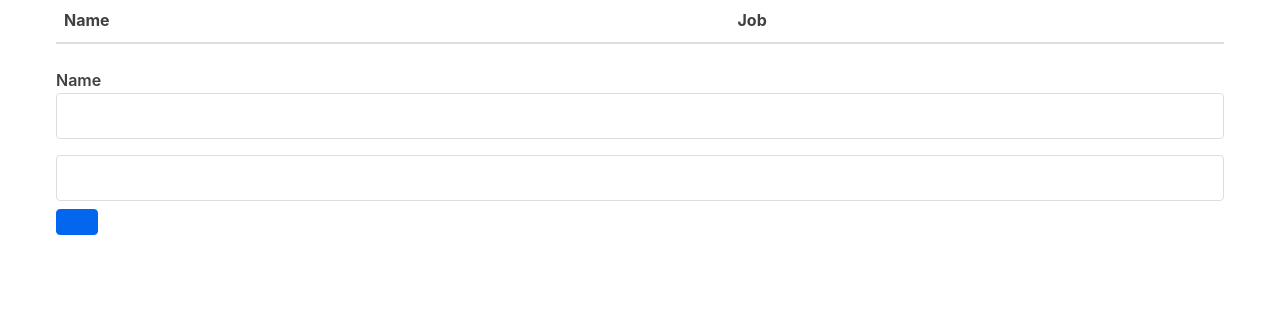
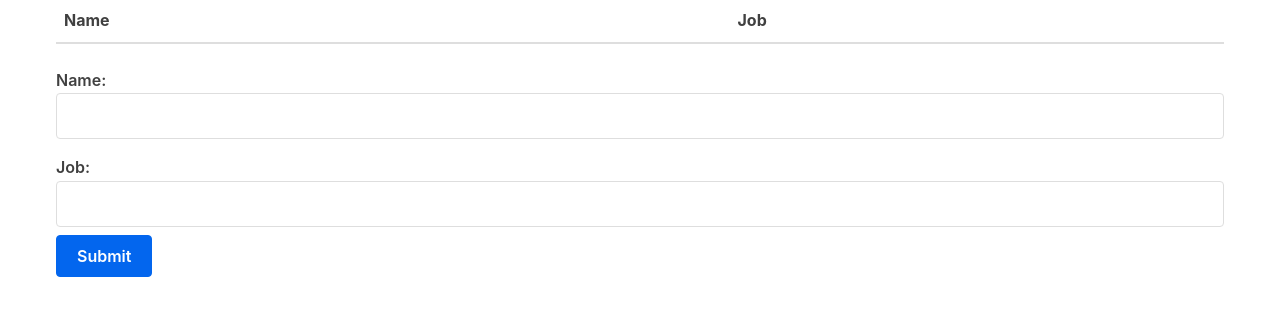
Before and after one commit to wrunion/react-tutorial-5520, a React (Create React App) app: page / in a window 1280 px wide. Shown: the top 316 px of the page. Built offline with nearby package versions, Linux system fonts and the light colour scheme.

Commit message:
Form now working.

```diff
--- a/src/Form.js
+++ b/src/Form.js
@@ -1,11 +1,10 @@
 import React, { Component } from 'react';
 
 class Form extends Component {
-  intialState = {
+  state = {
     name: '',
     job: '',
   }
-  state = this.initialState
 
   handleChange = event => {
     const { name, value } = event.target;
@@ -15,33 +14,36 @@ class Form extends Component {
     });
   }
 
-  submitForm = () => {
+  submitForm = (e) => {
+    e.preventDefault();
     this.props.handleSubmit(this.state)
-    this.setState(this.initialState);
+    this.setState({name: '', job: ''});
   }
 
   render() {
     // const {name, job} = this.state;
 
     return (
-      <form>
-        <label htmlFor="name">Name
+      <form onSubmit={this.submitForm}>
+        <label htmlFor="name">Name:
           <input
             type="text"
             name="name"
             id="name"
-            value={this.name}
+            required
+            value={this.state.name}
             onChange={this.handleChange} />
         </label>
-        <label>
+        <label>Job:
           <input
             type="text"
             name="job"
             id="job"
-            value={this.job}
+            required
+            value={this.state.job}
             onChange={this.handleChange}/>
         </label>
-        <button type="button" value="Submit" onClick={this.submitForm} />
+        <button value="Submit">Submit</button>
       </form>
     );
   }
```
